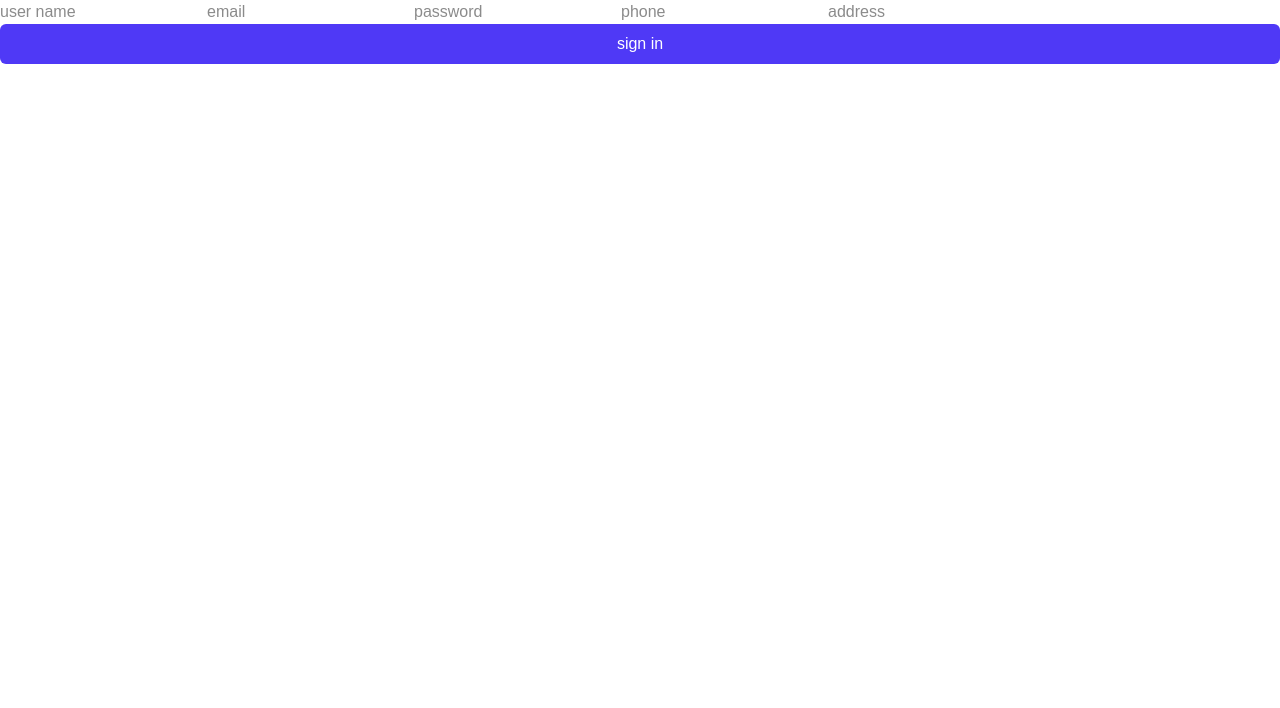
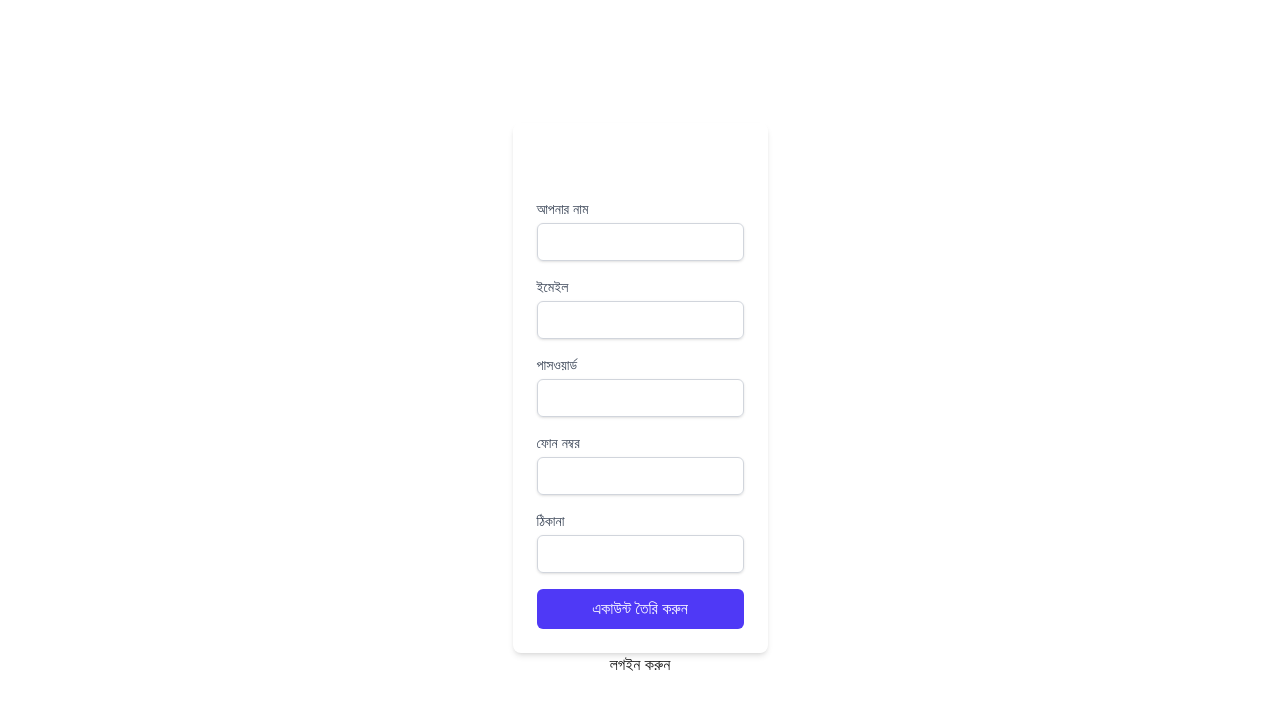
Before and after one commit to shadon016/chef, a Next.js app: page /signup in a window 1280 px wide. Shown: the top 708 px of the page. Built offline with nearby package versions, Linux system fonts and the light colour scheme.

Commit message:
fixing auth issue

```diff
--- a/app/(auth)/_components/loginForm.jsx
+++ b/app/(auth)/_components/loginForm.jsx
@@ -1,7 +1,84 @@
-import React from "react";
+"use client";
+import Link from "next/link";
 
-const LoginForm = () => {
-  return <h1>hello</h1>;
-};
+import { useRouter } from "next/navigation";
+import { useState } from "react";
+import { login } from "@/actions/index.js";
+
+function LoginForm() {
+  const [error, setError] = useState();
+  const router = useRouter();
+
+  async function onSubmit(event) {
+    event.preventDefault();
+    try {
+      const formData = new FormData(event.currentTarget);
+      const response = await login(formData);
+      if (!!response.error) {
+        setError(response.error);
+      } else {
+        router.push("/");
+        router.refresh();
+      }
+    } catch (error) {
+      setError({
+        message:
+          "ইমেইল অথবা পাসওয়ার্ড সঠিক নয়। অনুগ্রহ করে আবার চেষ্টা করুন।",
+      });
+    }
+  }
+  return (
+    <>
+      <div className="flex flex-col h-screen justify-center items-center">
+        {error && <p className="text-red-500">{error.message}</p>}
+        <form
+          className="max-w-xl mx-auto  p-6 rounded-lg shadow-md"
+          onSubmit={onSubmit}
+        >
+          <h2 className="text-xl font-bold mb-6 px-6 text-white">
+            একাউন্টে প্রবেশ করুন
+          </h2>
+          <div className="mb-4">
+            <label
+              htmlFor="email"
+              className="block text-sm font-medium text-gray-700"
+            >
+              ইমেইল
+            </label>
+            <input
+              type="email"
+              id="email"
+              name="email"
+              className="mt-1 block w-full px-3 py-2 border border-gray-300 rounded-md shadow-sm focus:outline-none focus:ring-indigo-500 focus:border-indigo-500 sm:text-sm"
+              required
+            />
+          </div>
+          <div className="mb-4">
+            <label
+              htmlFor="password"
+              className="block text-sm font-medium text-gray-700"
+            >
+              পাসওয়ার্ড
+            </label>
+            <input
+              type="password"
+              id="password"
+              name="password"
+              className="mt-1 block w-full px-3 py-2 border border-gray-300 rounded-md shadow-sm focus:outline-none focus:ring-indigo-500 focus:border-indigo-500 sm:text-sm"
+              required
+            />
+          </div>
+          <button
+            type="submit"
+            className="w-full bg-indigo-600 text-white py-2 px-4 rounded-md hover:bg-indigo-700 focus:outline-none focus:ring-2 focus:ring-indigo-500 focus:ring-offset-2"
+          >
+            প্রবেশ করুন
+          </button>
+        </form>
+        <Link href="/signup">নতুন একাউন্ট তৈরি করুন</Link>
+      </div>
+    </>
+  );
+}
 
 export default LoginForm;
--- a/app/(auth)/_components/signupForm.jsx
+++ b/app/(auth)/_components/signupForm.jsx
@@ -1,6 +1,7 @@
 "use client";
 import { useState } from "react";
 import { useRouter } from "next/navigation";
+import Link from "next/link";
 
 function SignupForm() {
   const [error, setError] = useState("");
@@ -31,25 +32,106 @@ function SignupForm() {
       });
       res.status === 201 && router.push("/signin");
     } catch (error) {
-      setError(error.message);
+      setError("ইমেইল অথবা পাসওয়ার্ড সঠিক নয়। অনুগ্রহ করে আবার চেষ্টা করুন।");
     }
   }
+
   return (
     <>
-      <p>{error && error}</p>
-      <form onSubmit={onSubmit}>
-        <input type="text" placeholder="user name" name="username" />
-        <input type="email" placeholder="email" name="email" />
-        <input type="password" placeholder="password" name="password" />
-        <input type="phone" placeholder="phone" name="phone" />
-        <input type="adress" placeholder="address" name="address" />
-        <button
-          type="submit"
-          className="w-full bg-indigo-600 text-white py-2 px-4 rounded-md hover:bg-indigo-700 focus:outline-none focus:ring-2 focus:ring-indigo-500 focus:ring-offset-2"
+      <div className="flex flex-col h-screen justify-center items-center">
+        {error && <p className="text-red-500">{error.message}</p>}
+        <form
+          className="max-w-xl mx-auto  p-6 rounded-lg shadow-md"
+          onSubmit={onSubmit}
         >
-          sign in
-        </button>
-      </form>
+          <h2 className="text-xl font-bold mb-6 px-6 text-white">
+            আপনার তথ্য দিন
+          </h2>
+          <div className="mb-4">
+            <label
+              htmlFor="username"
+              className="block text-sm font-medium text-gray-700"
+            >
+              আপনার নাম
+            </label>
+            <input
+              type="username"
+              id="username"
+              name="username"
+              className="mt-1 block w-full px-3 py-2 border border-gray-300 rounded-md shadow-sm focus:outline-none focus:ring-indigo-500 focus:border-indigo-500 sm:text-sm"
+              required
+            />
+          </div>
+          <div className="mb-4">
+            <label
+              htmlFor="email"
+              className="block text-sm font-medium text-gray-700"
+            >
+              ইমেইল
+            </label>
+            <input
+              type="email"
+              id="email"
+              name="email"
+              className="mt-1 block w-full px-3 py-2 border border-gray-300 rounded-md shadow-sm focus:outline-none focus:ring-indigo-500 focus:border-indigo-500 sm:text-sm"
+              required
+            />
+          </div>
+          <div className="mb-4">
+            <label
+              htmlFor="password"
+              className="block text-sm font-medium text-gray-700"
+            >
+              পাসওয়ার্ড
+            </label>
+            <input
+              type="password"
+              id="password"
+              name="password"
+              className="mt-1 block w-full px-3 py-2 border border-gray-300 rounded-md shadow-sm focus:outline-none focus:ring-indigo-500 focus:border-indigo-500 sm:text-sm"
+              required
+            />
+          </div>
+
+          <div className="mb-4">
+            <label
+              htmlFor="phone"
+              className="block text-sm font-medium text-gray-700"
+            >
+              ফোন নম্বর
+            </label>
+            <input
+              type="phone"
+              id="phone"
+              name="phone"
+              className="mt-1 block w-full px-3 py-2 border border-gray-300 rounded-md shadow-sm focus:outline-none focus:ring-indigo-500 focus:border-indigo-500 sm:text-sm"
+              required
+            />
+          </div>
+          <div className="mb-4">
+            <label
+              htmlFor="address"
+              className="block text-sm font-medium text-gray-700"
+            >
+              ঠিকানা
+            </label>
+            <input
+              type="address"
+              id="address"
+              name="address"
+              className="mt-1 block w-full px-3 py-2 border border-gray-300 rounded-md shadow-sm focus:outline-none focus:ring-indigo-500 focus:border-indigo-500 sm:text-sm"
+              required
+            />
+          </div>
+          <button
+            type="submit"
+            className="w-full bg-indigo-600 text-white py-2 px-4 rounded-md hover:bg-indigo-700 focus:outline-none focus:ring-2 focus:ring-indigo-500 focus:ring-offset-2"
+          >
+            একাউন্ট তৈরি করুন
+          </button>
+        </form>
+        <Link href="/signin">লগইন করুন</Link>
+      </div>
     </>
   );
 }
--- a/app/(auth)/layout.js
+++ b/app/(auth)/layout.js
@@ -1,13 +1,14 @@
 import "../globals.css";
 
-import Footer from "@/components/footer.jsx";
+import dbConnect from "@/config/mongo.js";
 
 export const metadata = {
   title: "Create Next App",
   description: "Generated by create next app",
 };
 
-export default function RootLayout({ children }) {
+export default async function RootLayout({ children }) {
+  await dbConnect();
   return (
     <html lang="en" className="scroll-smooth">
       <body className={` antialiased`}>{children}</body>
--- a/app/(auth)/signin/page.js
+++ b/app/(auth)/signin/page.js
@@ -1,53 +1,8 @@
 import React from "react";
-import Link from "next/link";
+import LoginForm from "../_components/loginForm.jsx";
 
 const Page = () => {
-  return (
-    <div className="flex flex-col h-screen justify-center items-center">
-      <form className="max-w-xl mx-auto  p-6 rounded-lg shadow-md">
-        <h2 className="text-xl font-bold mb-6 px-6 text-white">
-          একাউন্টে প্রবেশ করুন
-        </h2>
-        <div className="mb-4">
-          <label
-            htmlFor="email"
-            className="block text-sm font-medium text-gray-700"
-          >
-            ইমেইল
-          </label>
-          <input
-            type="email"
-            id="email"
-            name="email"
-            className="mt-1 block w-full px-3 py-2 border border-gray-300 rounded-md shadow-sm focus:outline-none focus:ring-indigo-500 focus:border-indigo-500 sm:text-sm"
-            required
-          />
-        </div>
-        <div className="mb-4">
-          <label
-            htmlFor="password"
-            className="block text-sm font-medium text-gray-700"
-          >
-            পাসওয়ার্ড
-          </label>
-          <input
-            type="password"
-            id="password"
-            name="password"
-            className="mt-1 block w-full px-3 py-2 border border-gray-300 rounded-md shadow-sm focus:outline-none focus:ring-indigo-500 focus:border-indigo-500 sm:text-sm"
-            required
-          />
-        </div>
-        <button
-          type="submit"
-          className="w-full bg-indigo-600 text-white py-2 px-4 rounded-md hover:bg-indigo-700 focus:outline-none focus:ring-2 focus:ring-indigo-500 focus:ring-offset-2"
-        >
-          প্রবেশ করুন
-        </button>
-      </form>
-      <Link href="/signup">নতুন একাউন্ট তৈরি করুন</Link>
-    </div>
-  );
+  return <LoginForm />;
 };
 
 export default Page;
```
